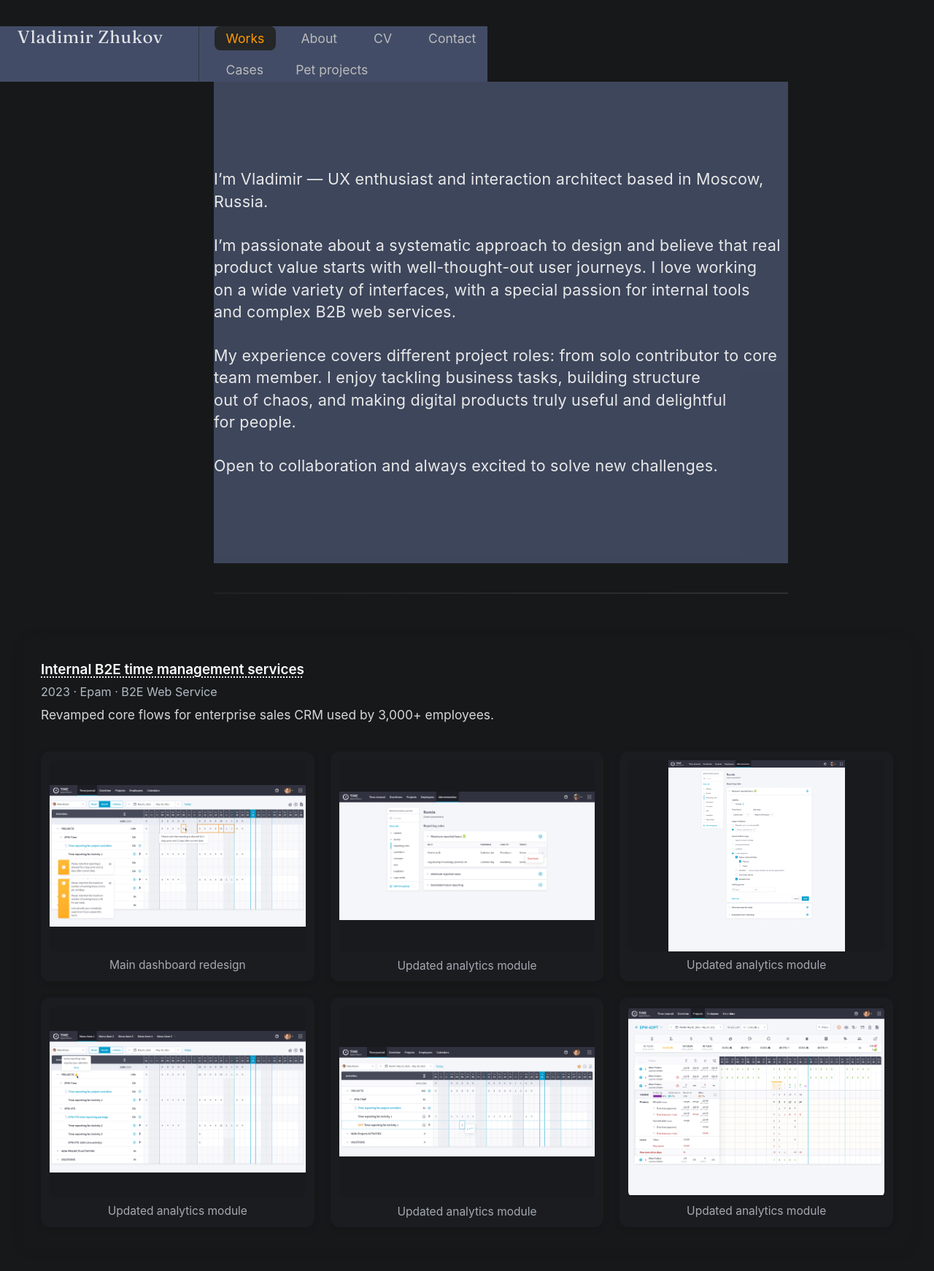
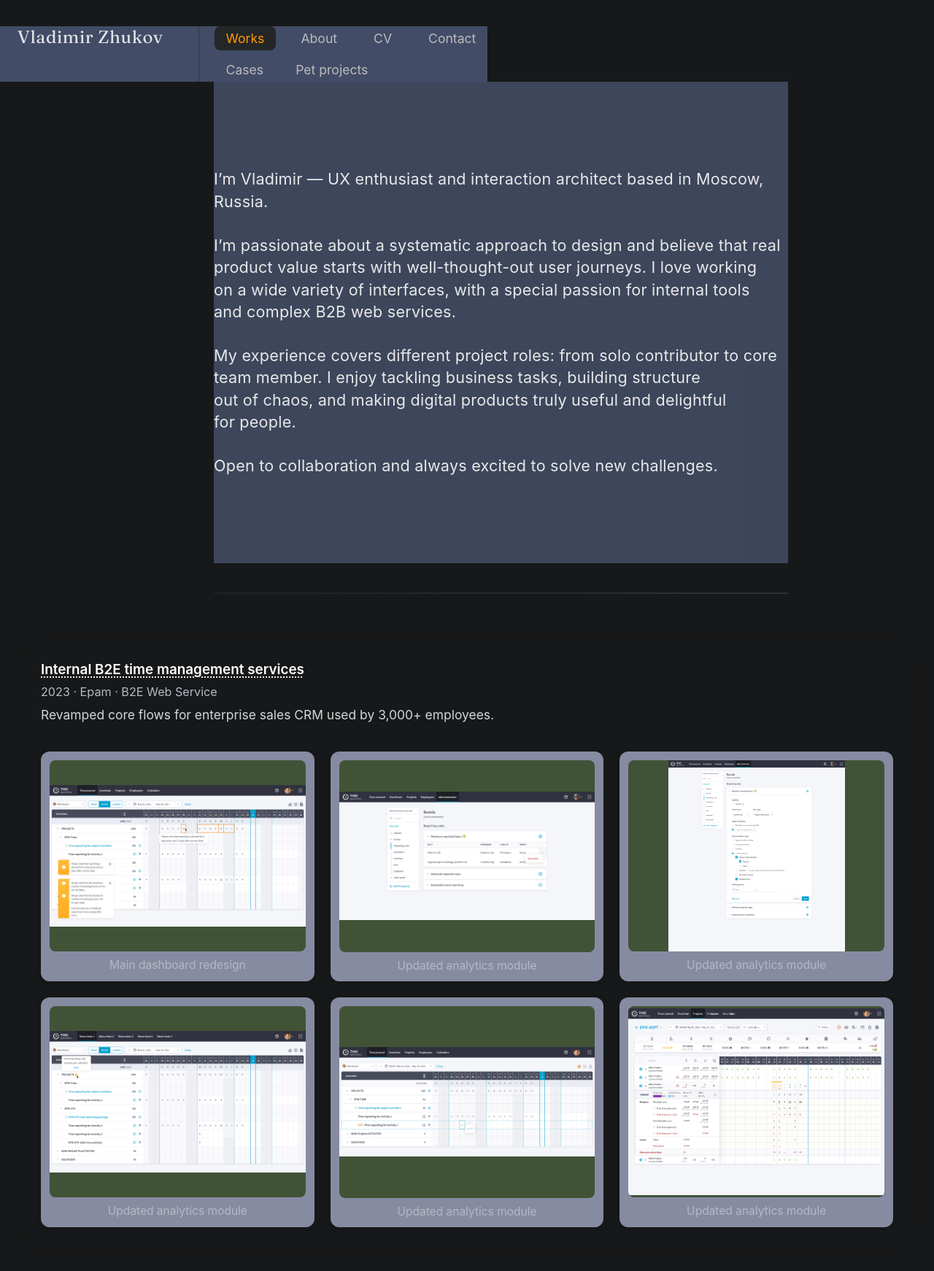
Before and after one commit to uxiscool/experience, a Jekyll site: the page built from index.md, in a window 1280 px wide. Shown: the whole page at 73% size. Built offline with Jekyll 4.4.1, drawn with Linux system fonts in a browser that asks for light colours.

Commit message:
Add files via upload

```diff
--- a/assets/css/main.css
+++ b/assets/css/main.css
@@ -207,7 +207,7 @@ main {
   height: auto;
   object-fit: contain;
   border-radius: 0;
-  background: #3a3b47;
+  /* background: #3a3b47; */
   transition: filter .18s;
   cursor: pointer;
 }
@@ -404,7 +404,7 @@ main {
   display: flex;
   flex-direction: column;
   align-items: center;
-  background: #1b1c20;
+  background: #868ba2;
   border-radius: 12px;
   padding: 12px;
   box-shadow: 0 2px 8px #0002;
@@ -420,7 +420,7 @@ main {
   aspect-ratio: 4/3;
   object-fit: contain;
   border-radius: 8px;
-  background: #191a1e;
+  background: #415337;
   margin-bottom: 6px;
   cursor: pointer;
   transition: filter .14s;
```
